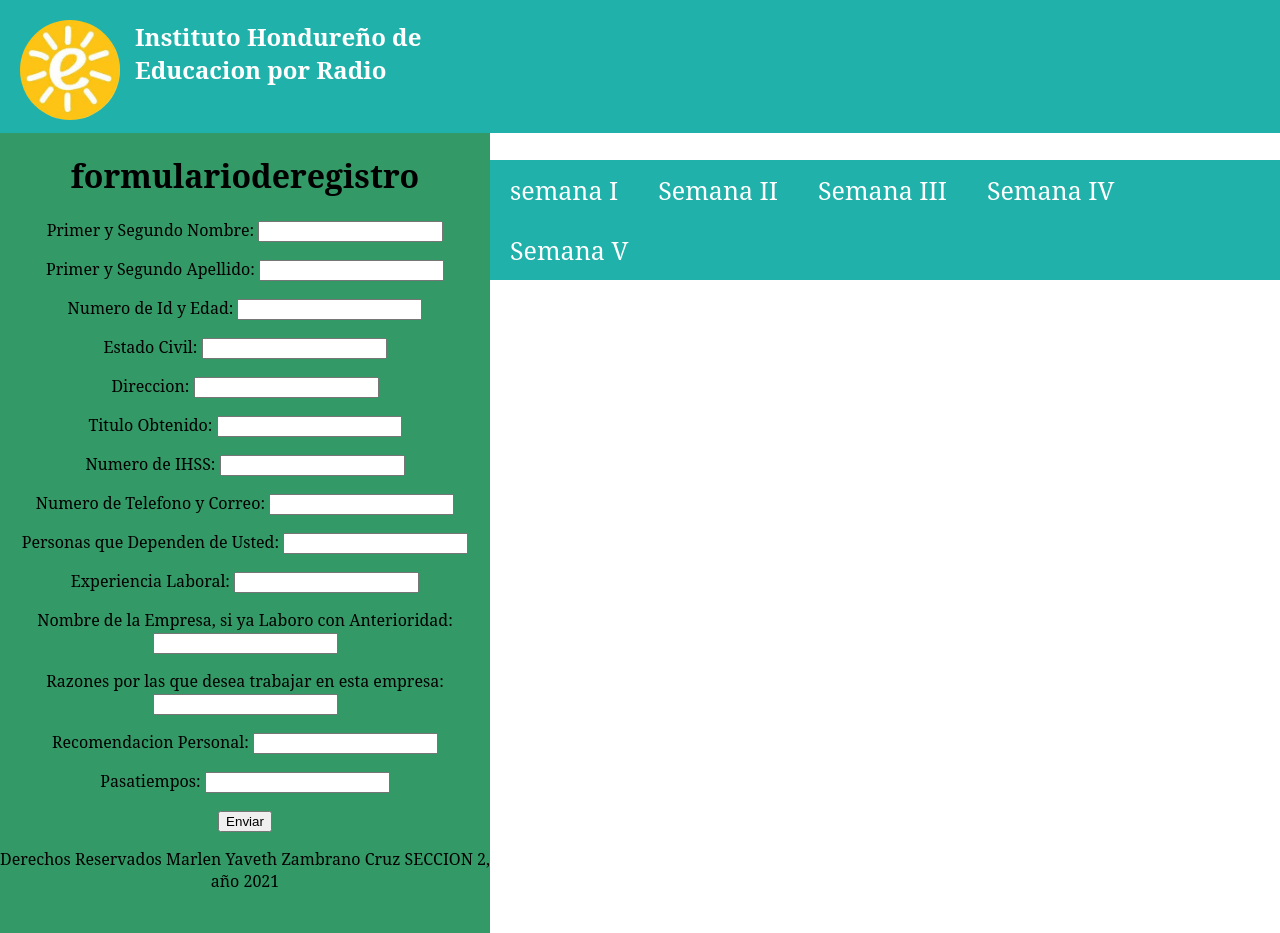
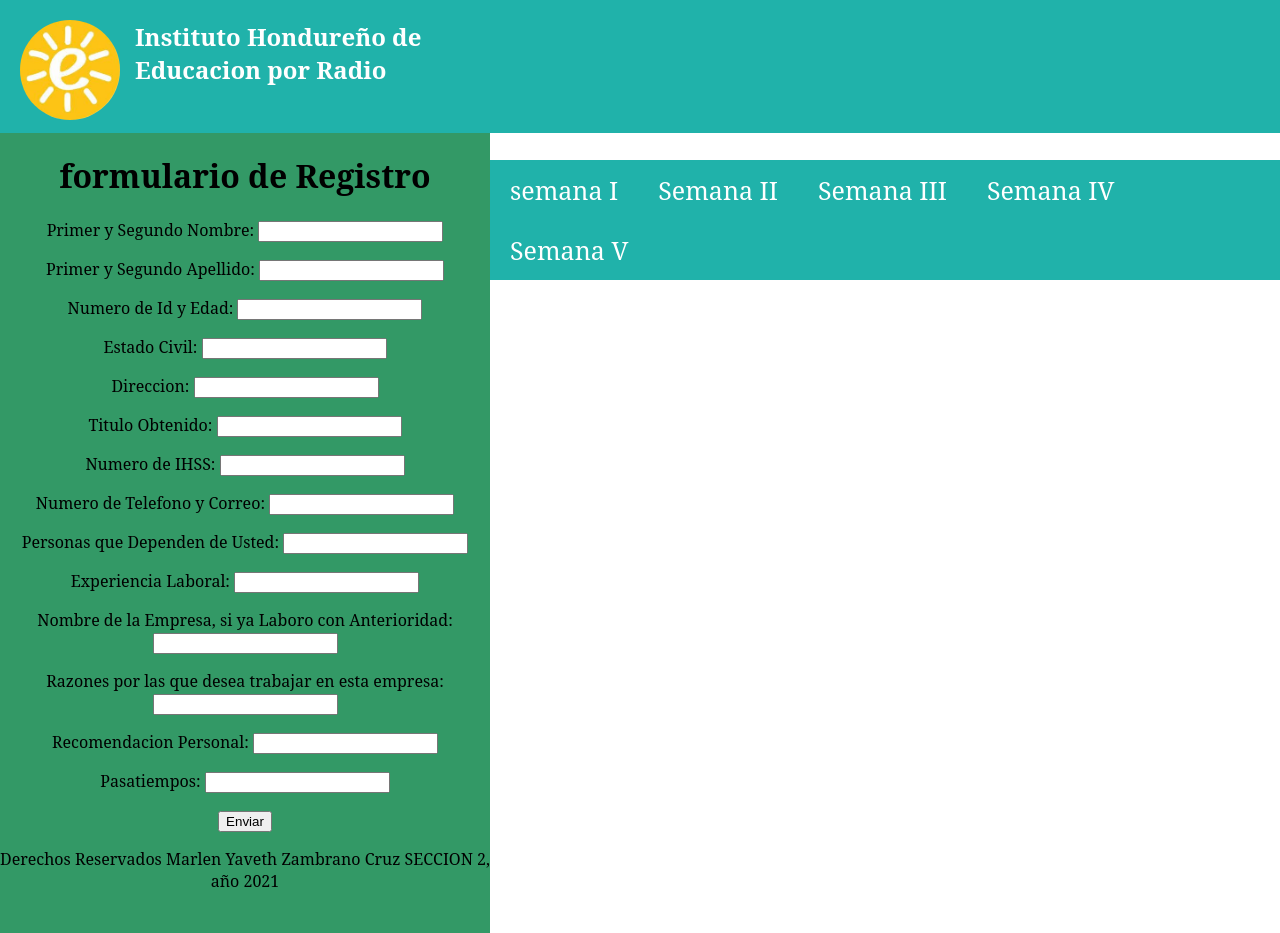
Before and after one commit to yavethzambrano/Marlenzambrano, a plain HTML site: page formularioII.html in a window 1280 px wide. Drawn offline with Linux system fonts and the light colour scheme.

Commit message:
Add files via upload

```diff
--- a/formularioII.html
+++ b/formularioII.html
@@ -58,7 +58,7 @@
 </div>
 <div id="formulario">
 	<center>
-		<h1>formularioderegistro</h1>
+		<h1>formulario de Registro</h1>
 		<form action="" method="get">
 
 <p>
```
